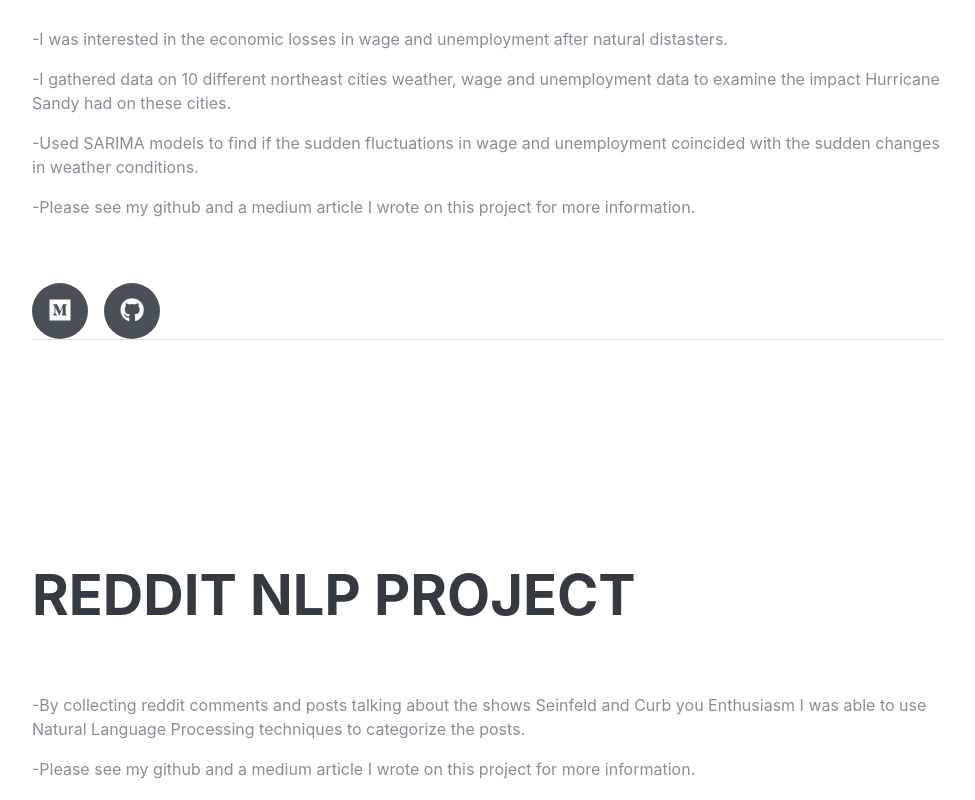
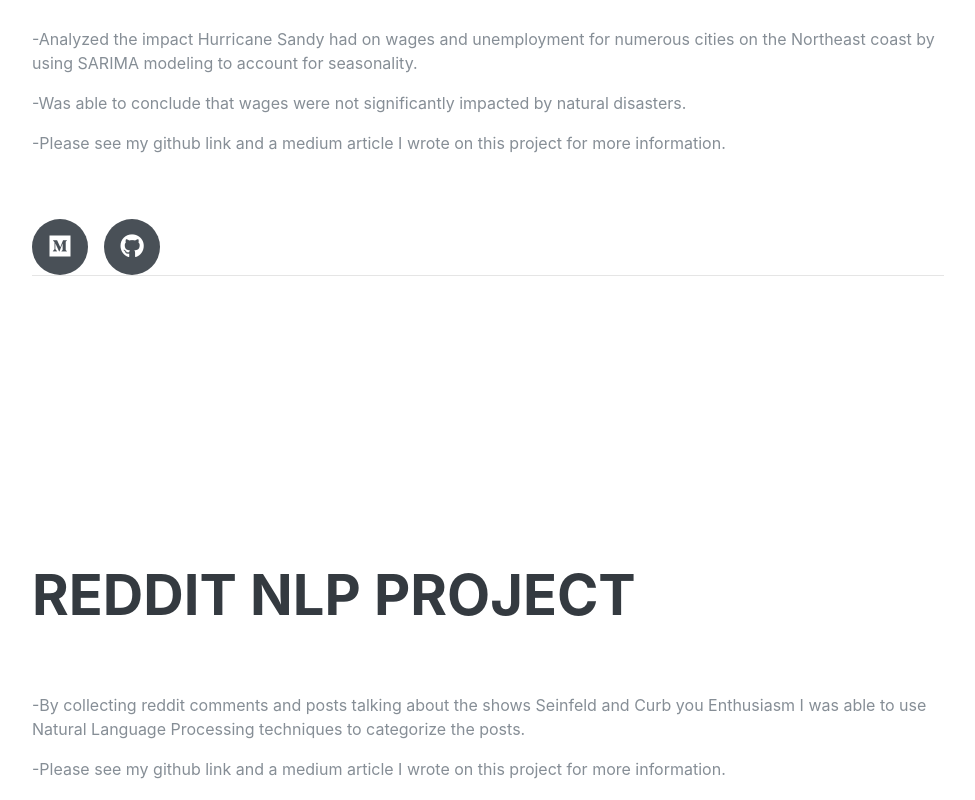
Before and after one commit to Monastersky/Monastersky.github.io, a website: page index.html in a window 1280 px wide. Shown: the part 4300-5100 px from the top of the page, without its empty margins (288-1263 px from the left). Drawn offline with Linux system fonts and the light colour scheme; a web font is replaced by a local one.

Commit message:
edits part 3

```diff
--- a/index.html
+++ b/index.html
@@ -250,10 +250,9 @@
           <div class="resume-content">
             <h3 class="mb-0"></h3>
             <div class="subheading mb-3"></div>
-            <p>-I was interested in the economic losses in wage and unemployment after natural distasters.</p>
-            <p>-I gathered data on 10 different northeast cities weather, wage and unemployment data to examine the impact Hurricane Sandy had on these cities.</p>
-            <p>-Used SARIMA models to find if the sudden fluctuations in wage and unemployment coincided with the sudden changes in weather conditions.</p>
-            <p>-Please see my github and a medium article I wrote on this project for more information.</p>
+            <p>-Analyzed the impact Hurricane Sandy had on wages and unemployment for numerous cities on the Northeast coast by using SARIMA modeling to account for seasonality.</p>
+            <p>-Was able to conclude that wages were not significantly impacted by natural disasters.</p>
+            <p>-Please see my github link and a medium article I wrote on this project for more information.</p>
           </div>
         </div>
         <div class="social-icons">
@@ -277,7 +276,7 @@
               <h3 class="mb-0"></h3>
               <div class="subheading mb-3"></div>
               <p>-By collecting reddit comments and posts talking about the shows Seinfeld and Curb you Enthusiasm I was able to use Natural Language Processing techniques to categorize the posts.</p>
-              <p>-Please see my github and a medium article I wrote on this project for more information.</p>
+              <p>-Please see my github link and a medium article I wrote on this project for more information.</p>
             </div>
           </div>
           <div class="social-icons">
@@ -300,8 +299,8 @@
           <div class="resume-content">
             <h3 class="mb-0"></h3>
             <div class="subheading mb-3"></div>
-            <p>-Using housing data from Ames, Iowa I was able to create a model that predicted housing prices when given features of a house. Spent large amount of time cleaning the data and accounting for positive outliers in the dataset.</p>
-            <p>-Please see my github for more information on this project.</p>
+            <p>-Using housing data from Ames, Iowa I was able to create a model that predicted housing prices when given features of a house. Spent large amounts of time cleaning the data and accounting for positive outliers in the dataset.</p>
+            <p>-Please see my github link for more information on this project.</p>
            </div>
           </div>
           <div class="social-icons">
```
